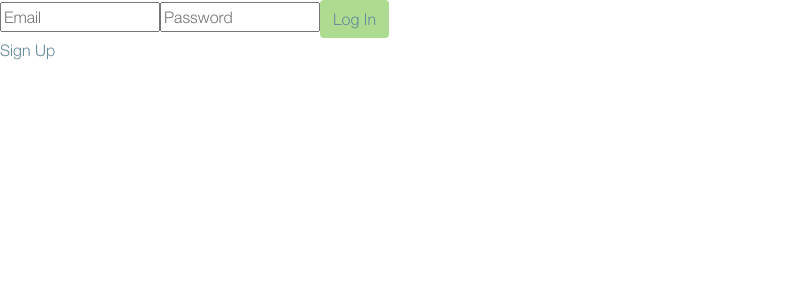
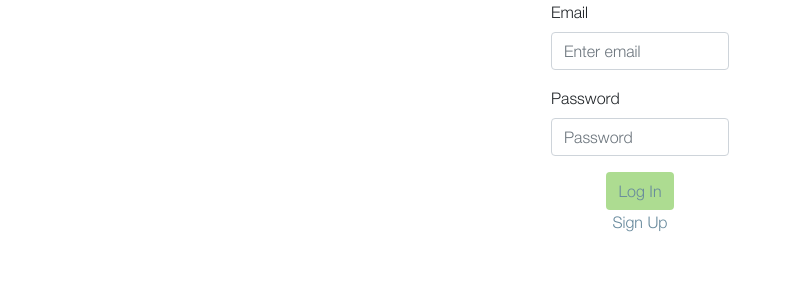
Before and after one commit to serdg0/timelogger, a React (Create React App) app: page /signin in a window 1280 px wide. Shown: the top 300 px of the page, without its empty margins (0-792 px from the left). Built offline with nearby package versions, Linux system fonts and the light colour scheme.

Commit message:
styling components, have a break

```diff
--- a/src/components/App.js
+++ b/src/components/App.js
@@ -6,30 +6,26 @@ import rootReducer from '../reducers/index';
 import {ProjectList, ProjectsSwitch} from '../containers/ProjectList';
 import SigninForm from '../containers/Signin';
 import SignupForm from '../containers/Signup';
+import ProjectForm from '../containers/ProjectForm';
 import { loginAction, setAuthAction, addProjectAction, removeProjectAction, getProjectsAction, addClockToProject, resetAction } from '../actions/index';
 import { Redirect, Route, Link, Switch } from 'react-router-dom';
 
 
 const App = props => {
   const { token, projects, setAuthAction, loginAction, addProjectAction, removeProjectAction, getProjectsAction, addClockToProject, resetAction } = props;
-  /*
-      <SigninForm login={loginAction} tokenize={setAuthAction} retrieve={getProjectsAction} />
-      <SignupForm login={loginAction} tokenize={setAuthAction} />
-      <Totals projects={projects} />
-      <ProjectList clock={addClockToProject} token={token} projects={projects} remove={removeProjectAction} />
-  */
   const displaySignup = token === '' ? <Link to="/signup">Sign Up</Link> : null;
+
   return (
-    <div>
+    <div className='center'>
       <Redirect exact from="/" to='/signin' />
       <Switch>
+        <Route path='/newproject' render={(routerProps) => <ProjectForm add={addProjectAction} token={token} {...routerProps} />} />
         <Route path='/signin' render={(routerProps) => <SigninForm token={token} login={loginAction} tokenize={setAuthAction} retrieve={getProjectsAction} {...routerProps} />} />
         <Route path='/projects' render={(routerProps) => <ProjectsSwitch reset={resetAction} retrieve={getProjectsAction} tokenize={setAuthAction} clock={addClockToProject} token={token} projects={projects} add={addProjectAction} remove={removeProjectAction} {...routerProps} />} />
         <Route path='/signup' render={(routerProps) => <SignupForm login={loginAction} tokenize={setAuthAction} {...routerProps} />} />
       </Switch>
       {displaySignup}
     </div>
-// SignIn or Signup -> ProjectList -> Project -> Clock & TimeList
   );
 }
 
--- a/src/containers/ProjectForm.js
+++ b/src/containers/ProjectForm.js
@@ -1,5 +1,6 @@
 import React, { Component } from 'react';
 import axios from 'axios';
+import { Link } from 'react-router-dom';
 
 class ProjectForm extends Component {
     constructor(props) {
@@ -34,8 +35,11 @@ class ProjectForm extends Component {
 
         return(
             <form>
-                <input value={this.state.title} onChange={this.changeHandler} name="title" placeholder="Title" type="text"></input>
-                <button onClick={this.handleClick} type="button" className='btn btn-color'>Add Project</button>
+                <div className='form-group'>
+                    <label className='header' for='addProject'>New Project</label>
+                    <input id='addProject' className='form-control' value={this.state.title} onChange={this.changeHandler} name="title" placeholder="Project title" type="text"></input>
+                </div>
+                <Link to='projects'><button onClick={this.handleClick} type="button" className='btn btn-color'>Add Project</button></Link>
             </form>
         )
     }
--- a/src/containers/ProjectList.js
+++ b/src/containers/ProjectList.js
@@ -17,11 +17,12 @@ const ProjectList = props => {
     )
     const logout= () => reset();
     return (
-        <div>
-            <Total projects={projects} />
-            <Link to='signin'><button className='btn btn-danger' onClick={() => logout()}>Log Out</button></Link>
-            <ProjectForm add={add} token={token} />
+        <div className='center'>
+
+            <Link to='signin'><button className='btn btn-link blue' onClick={() => logout()}>Log Out</button></Link>
             <h3 className='header'>Projects</h3>
+            <small><Total projects={projects} /></small>
+            <Link to='newproject'>New Project</Link>
             <div>
                 {display}
             </div>
--- a/src/containers/Signin.js
+++ b/src/containers/Signin.js
@@ -40,9 +40,15 @@ class SigninForm extends Component {
         const { token } = this.props;
         const renderProjs = token === '' ? null : <Redirect from='/signin' to='projects' />;
         return (
-            <form>
-                <input onChange={this.changeHandler} name="email" type="email" placeholder="Email"></input>
-                <input onChange={this.changeHandler} name="password" type="password" placeholder="Password"></input>
+            <form className='center'>
+                <div className='form-group'>
+                    <label for='signMail'>Email</label>
+                    <input id='signMail' className='form-control' onChange={this.changeHandler} name="email" type="email" placeholder="Enter email"></input>
+                </div>
+                <div className='form-group'>
+                    <label for='signPass'>Password</label>
+                    <input id='signPass' className='form-control' onChange={this.changeHandler} name="password" type="password" placeholder="Password"></input>
+                </div>
                 <button onClick={this.loginHandler} type="button" className='btn btn-color'>Log In</button>
                 {renderProjs}
             </form>
--- a/src/containers/Signup.js
+++ b/src/containers/Signup.js
@@ -34,11 +34,23 @@ class SignupForm extends Component {
 
     render(){
         return(
-            <form>
-                <input onChange={this.handleChange} name="name"></input>
-                <input onChange={this.handleChange} name="email" type="email"></input>
-                <input onChange={this.handleChange} name="password" type="password"></input>
-                <input onChange={this.handleChange} name="passwordConfirmation" type="password"></input>
+            <form className='center'>
+                <div className='form-group'>
+                    <label for='name'>Name</label>
+                    <input id='name' className='form-control' placeholder='Enter name' onChange={this.handleChange} name="name"></input>
+                </div>
+                <div className='form-group'>
+                    <label for='email'>Email</label>
+                    <input id='email' className='form-control' placeholder='Enter email' onChange={this.handleChange} name="email" type="email"></input>
+                </div>
+                <div className='form-group'>
+                    <label for='password'>Password</label>
+                    <input id='password' className='form-control' placeholder='Enter password' onChange={this.handleChange} name="password" type="password"></input>
+                </div>
+                <div className='form-group'>
+                    <label for='passCon'>Password Confirmation</label>
+                    <input for='passCon' className='form-control' placeholder='Confirm password' onChange={this.handleChange} name="passwordConfirmation" type="password"></input>
+                </div>
                 <button className='btn btn-color' onClick={this.handleSubmit} type="button">Sign Up</button>
             </form>
         )
--- a/src/index.css
+++ b/src/index.css
@@ -31,6 +31,9 @@ a {
   font-family: 'NeueBold';
   color: #67899C;
 }
+.blue {
+  color: #67899C !important;
+}
 
 .btn-color {
   font-family: 'NeueLight';
```
